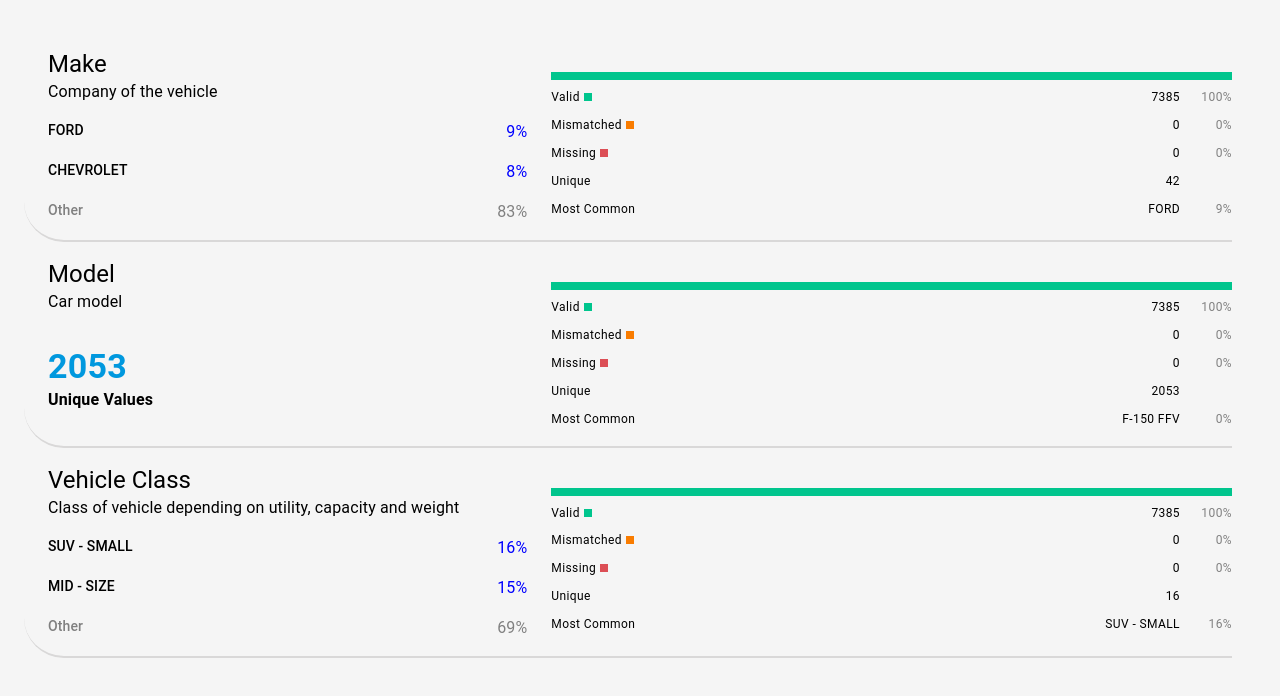
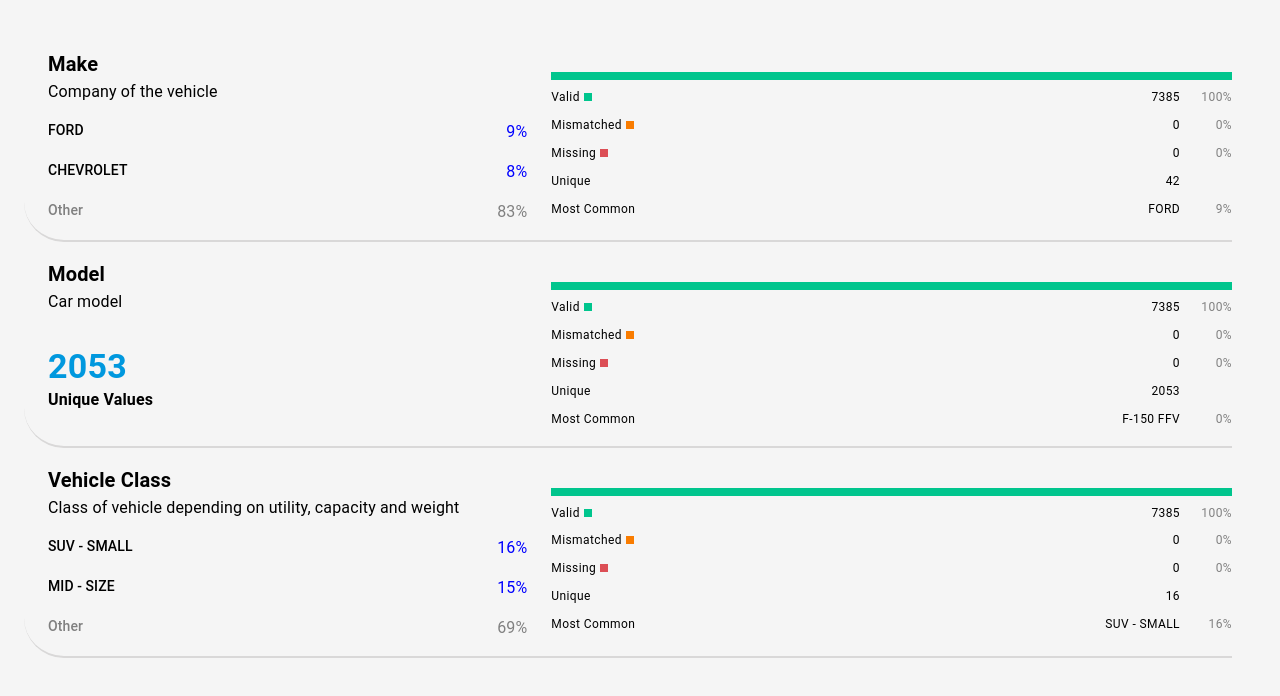
Before and after one commit to narges-safari/dqc-mini-frontend, a React (Create React App) app: page / in a window 1280 px wide. Shown: the top 696 px of the page. Built offline with nearby package versions, Linux system fonts and the light colour scheme.

Commit message:
fix: fix typography variant

```diff
--- a/src/components/Info/Info.tsx
+++ b/src/components/Info/Info.tsx
@@ -8,7 +8,9 @@ const Info = (props: IInfoProps) => {
 
   return (
     <Fragment>
-      <Typography variant={"h5"}>{title}</Typography>
+      <Typography variant={"h6"} fontWeight={"bold"}>
+        {title}
+      </Typography>
       <Typography>{description}</Typography>
       {uniqueValues ? (
         <Box marginTop={4}>
```
